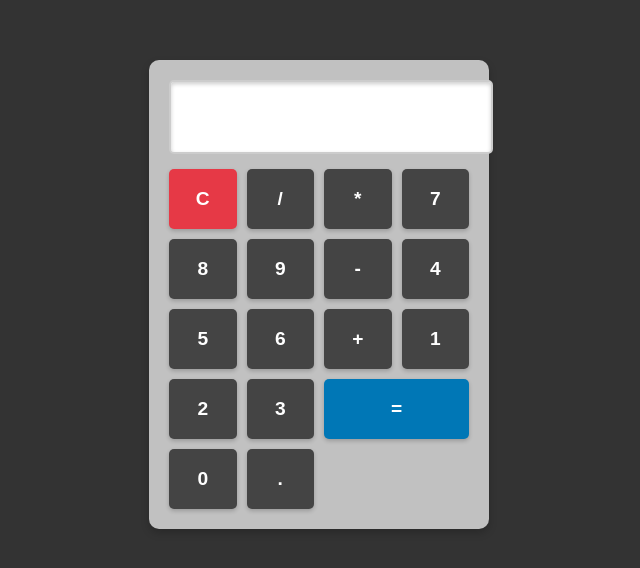
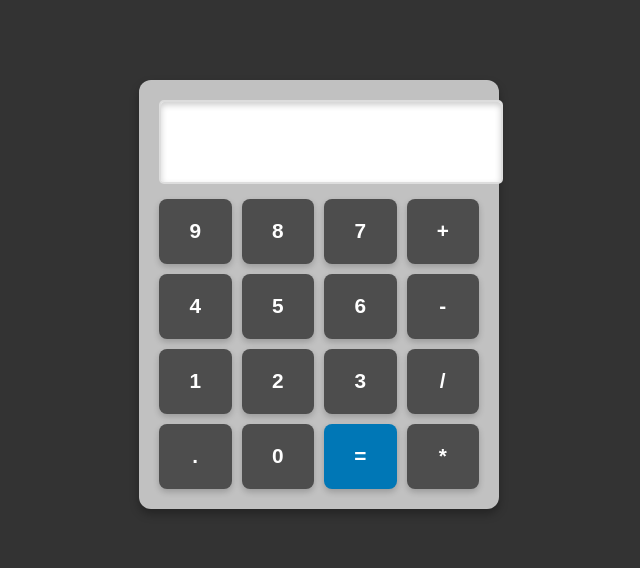
Before and after one commit to indigowave19/calculator-ci-cd, a website: page index.html in a window 1280 px wide. Shown: the part 106-674 px from the top of the page, without its empty margins (321-961 px from the left). Drawn offline with Linux system fonts and the light colour scheme.

Commit message:
Improved input screen and alignment of buttons

```diff
--- a/index.html
+++ b/index.html
@@ -13,25 +13,32 @@
 
         <!-- Buttons -->
         <div class="buttons">
-            <button class="button clear" onclick="clearDisplay()">C</button>
-            <button class="button" onclick="appendToDisplay('/')">/</button>
-            <button class="button" onclick="appendToDisplay('*')">*</button>
+            <!-- First Row -->
+            <button class="button" onclick="appendToDisplay('9')">9</button>
+            <button class="button" onclick="appendToDisplay('8')">8</button>
             <button class="button" onclick="appendToDisplay('7')">7</button>
-            <button class="button" onclick="appendToDisplay('8')">8</button>
-            <button class="button" onclick="appendToDisplay('9')">9</button>
-            <button class="button" onclick="appendToDisplay('-')">-</button>
+            <button class="button" onclick="appendToDisplay('+')">+</button>
+
+            <!-- Second Row -->
             <button class="button" onclick="appendToDisplay('4')">4</button>
             <button class="button" onclick="appendToDisplay('5')">5</button>
             <button class="button" onclick="appendToDisplay('6')">6</button>
-            <button class="button" onclick="appendToDisplay('+')">+</button>
+            <button class="button" onclick="appendToDisplay('-')">-</button>
+
+            <!-- Third Row -->
             <button class="button" onclick="appendToDisplay('1')">1</button>
             <button class="button" onclick="appendToDisplay('2')">2</button>
             <button class="button" onclick="appendToDisplay('3')">3</button>
+            <button class="button" onclick="appendToDisplay('/')">/</button>
+
+            <!-- Fourth Row -->
+            <button class="button" onclick="appendToDisplay('.')">.</button>
+            <button class="button" onclick="appendToDisplay('0')">0</button>
             <button class="button equal" onclick="calculateResult()">=</button>
-            <button class="button" onclick="appendToDisplay('0')">0</button>
-            <button class="button" onclick="appendToDisplay('.')">.</button>
+            <button class="button" onclick="appendToDisplay('*')">*</button>
         </div>
     </div>
+
 
     <script>
         // JavaScript functions for calculator functionality
--- a/styles.css
+++ b/styles.css
@@ -6,30 +6,30 @@ body {
   height: 100vh;
   margin: 0;
   font-family: Arial, sans-serif;
-  background-color: #333; /* Dark background to match the second design */
+  background-color: #333; /* Dark background */
 }
 
 /* Calculator container */
 .calculator {
-  width: 300px;
+  width: 320px;
   background: #c1c1c1; /* Light gray background */
-  border-radius: 10px;
+  border-radius: 12px;
   padding: 20px;
-  box-shadow: 0px 4px 8px rgba(0, 0, 0, 0.2);
+  box-shadow: 0px 5px 10px rgba(0, 0, 0, 0.3); /* Slight shadow for depth */
 }
 
 /* Display screen */
 .calculator .display {
   width: 100%;
-  height: 50px;
+  height: 60px;
   margin-bottom: 15px;
-  font-size: 1.5em;
-  text-align: right; /* Align numbers to the right */
+  font-size: 1.8em;
+  text-align: right;
   padding: 10px;
-  border: 2px solid #ccc; /* Slight border for a framed look */
+  border: 2px solid #ddd;
   border-radius: 5px;
-  background-color: #fff; /* White background for the display */
-  box-shadow: inset 0px 2px 4px rgba(0, 0, 0, 0.2); /* Inner shadow for depth */
+  background-color: #fff;
+  box-shadow: inset 0px 3px 6px rgba(0, 0, 0, 0.2); /* Inner shadow */
 }
 
 /* Buttons container */
@@ -41,27 +41,21 @@ body {
 
 /* Button styles */
 .calculator .button {
-  height: 60px;
-  font-size: 1.2em;
+  height: 65px; /* Increased height */
+  font-size: 1.3em;
   font-weight: bold;
   border: none;
-  border-radius: 5px;
+  border-radius: 8px;
   cursor: pointer;
-  box-shadow: 0px 2px 4px rgba(0, 0, 0, 0.2); /* Slight shadow */
-  background-color: #e0e0e0; /* Default light gray color */
-  color: #333; /* Dark text color */
+  box-shadow: 0px 3px 6px rgba(0, 0, 0, 0.2); /* Slight shadow */
+  background-color: #4d4d4d; /* Default dark gray color */
+  color: #fff; /* White text */
   transition: all 0.2s;
 }
 
 /* Button hover effect */
 .calculator .button:hover {
-  background-color: #d5d5d5; /* Slightly darker gray on hover */
-}
-
-/* Operator buttons */
-.calculator .button:not(.clear):not(.equal) {
-  background-color: #444; /* Dark buttons for operators */
-  color: white; /* White text for contrast */
+  background-color: #5a5a5a; /* Slightly lighter gray on hover */
 }
 
 /* Clear button */
@@ -74,11 +68,10 @@ body {
 .calculator .button.equal {
   background-color: #0077b6; /* Blue for the equal button */
   color: white;
-  grid-column: span 2; /* Make the equals button span two columns */
 }
 
 /* Button press effect */
 .calculator .button:active {
   transform: scale(0.95); /* Slightly shrink button on press */
-  box-shadow: 0px 1px 2px rgba(0, 0, 0, 0.2); /* Reduce shadow */
+  box-shadow: 0px 1px 3px rgba(0, 0, 0, 0.2); /* Reduce shadow */
 }
```
